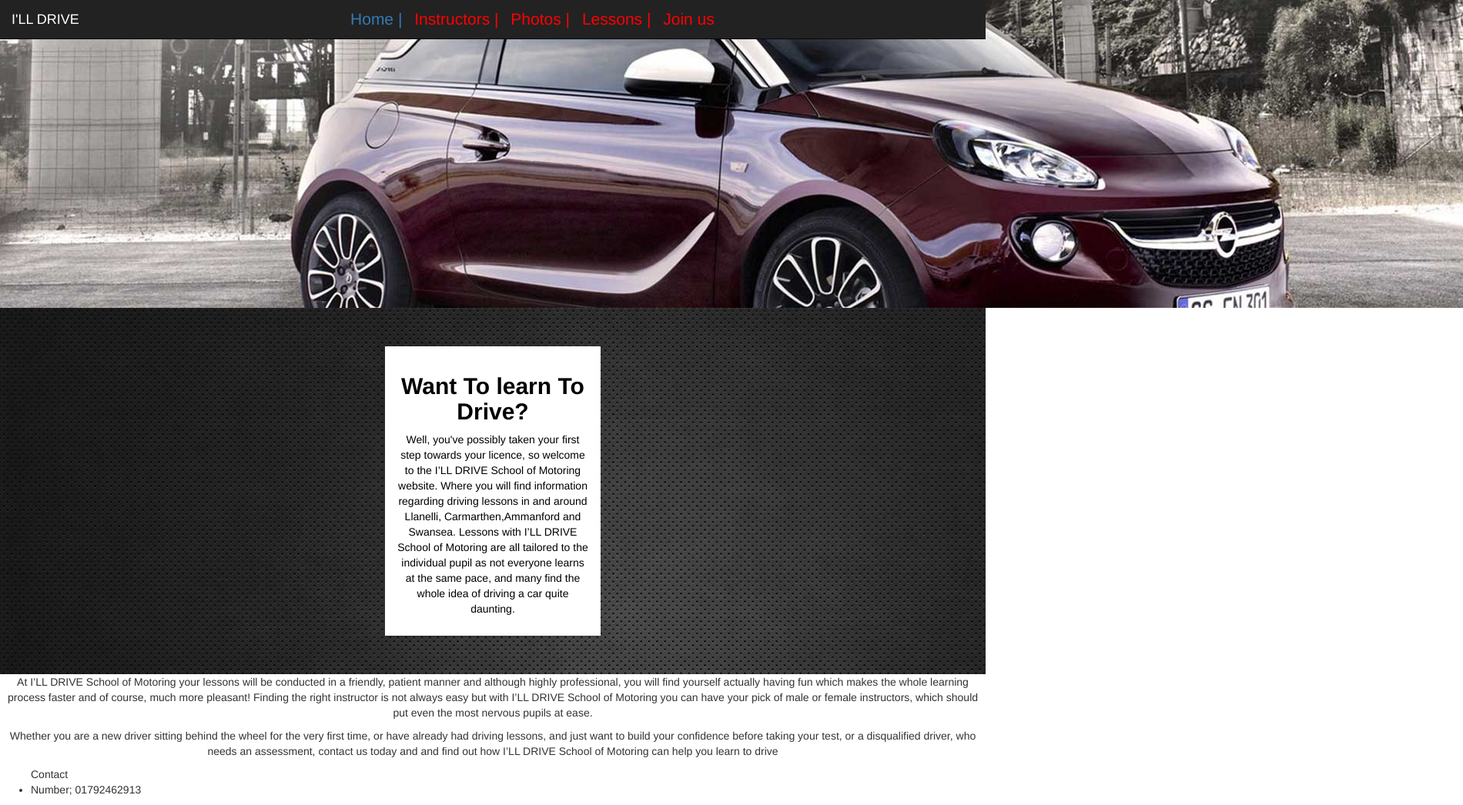
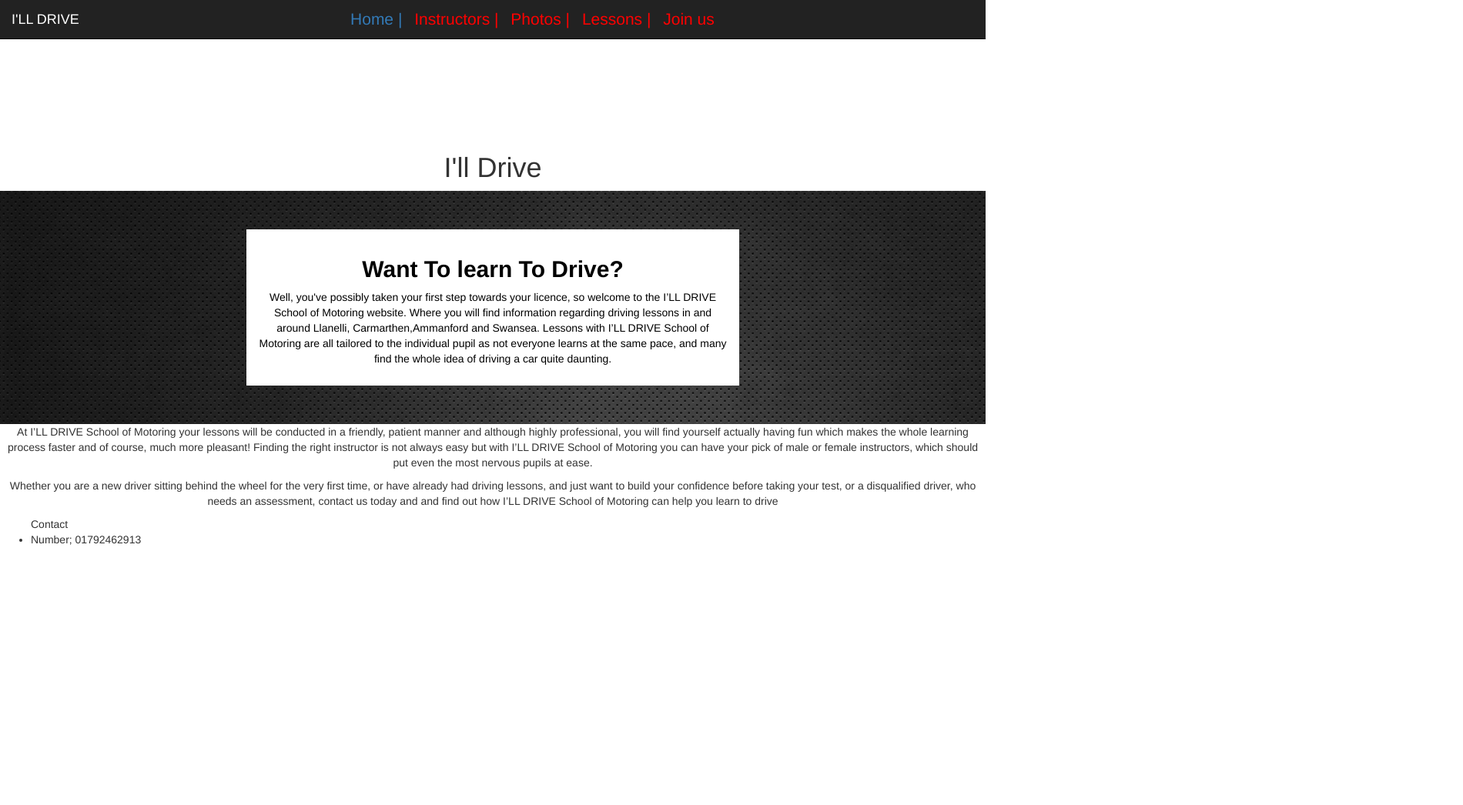
Before and after one commit to rossman1996/205CDE, a plain HTML site: page Workspace/Homepage.html in a window 1280 px wide. Shown: the whole page at 77% size, 1900 px wide, since content can reach past the window. After the commit the page ends 800 px from the top, so only its background shows below. Drawn offline with nearby package versions, Linux system fonts and the light colour scheme.

Commit message:
Fixed server failure

```diff
--- a/Workspace/Homepage.html
+++ b/Workspace/Homepage.html
@@ -27,24 +27,15 @@
                         <li> Lessons  | </li>
                         <li> Join us</li>
             </div>
-              <!--<div class="container">-->
-              <!--  <button type="button" class="btn btn-default navbar-btn" id="navbtn">Home</button>-->
-              <!--  <button type="button" class="btn btn-default navbar-btn" id="navbtn"> about</button>-->
-              <!--  <button type="button" class="btn btn-default navbar-btn" id="navbtn" >contact</button>-->
-              <!--  <button type="button" class="btn btn-default navbar-btn" id="navbtn" >map</button>-->
-              <!--</div>-->
-            </nav>
-        <!--<div class = "header">-->
-        <!--        <img src ="Resources/images/corner logo.png" alt= "logo">-->
-        <!--        <p id="Home">Home</p>-->
-        <!--        <p id="about">About</p>-->
-        <!--        <p id="contact">Contact Us</p>-->
-        <!--        <p id="map">Map</p>-->
-        <!--    </div>-->
-        <img src ="Resources/images/banner.jpg" alt="banner" id="banner">
+        </nav>
+        <header>
+            <div id = "head">
+                <h1 style="text-align: center; padding-top: 10vw;"> I'll Drive</h1>
+            </div>
+        </header>
         <section>
-            <div class = "box">
-                <h2> Want To learn To Drive?</h2>
+            <div class = "box" style= "width: 50vw; margin:0 auto;">
+                <h2 > Want To learn To Drive?</h2>
                 <p>Well, you've possibly taken your first step towards your licence,
                 so welcome to the I’LL DRIVE School of Motoring website. Where you will find information
                 regarding driving lessons in and around Llanelli, Carmarthen,Ammanford and Swansea.
@@ -53,19 +44,15 @@
                 car quite daunting.</p>
             </div>
         </section>
-        <aside>
             <p>At I’LL DRIVE School of Motoring your lessons will be conducted in a friendly,
             patient manner and although highly professional, you will find yourself actually
             having fun which makes the whole learning process faster and of course, much more pleasant!
             Finding the right instructor is not always easy but with I’LL DRIVE School of Motoring you
             can have your pick of male or female instructors, which should put even the most nervous pupils at ease.</p>
-        </aside>
-        <article>
             <p>Whether you are a new driver sitting behind the wheel for the very first time, or have already had
             driving lessons, and just want to build your confidence before taking your test, or a disqualified driver,
             who needs an assessment, contact us today and and find out how I’LL DRIVE School of Motoring can help you
             learn to drive</p>
-        </article>
         <footer>
             <ul> Contact
                 <li> Number; 01792462913</li>
--- a/Workspace/css/homepage.css
+++ b/Workspace/css/homepage.css
@@ -19,15 +19,15 @@ p{
     font-size: 150%;
     margin-top: 10px;
 }
-
+#head{
+    padding-top: 50px;
+}
 section{
     text-align: center;
     margin-top: 0px;
     background-color: #808080;
     padding-top: 50px;
     padding-bottom: 50px;
-    padding-left: 500px;
-    padding-right: 500px;
     color:black;
     background-image: url("Capture.PNG");
 }
@@ -42,4 +42,18 @@ h2{
     font-weight:Bold;
     text-align: center;
 }
+
+/*.header{*/
+/*    background: url("image.JPG") no-repeat top center fixed;*/
+/*    background-size: cover;*/
+/*    margin: 0;*/
+/*    padding: 0;*/
+/*    height: 100%;*/
+/*    width: 100%;*/
+
+/*} */
 /* a:link,hover,visted *\
+
+body{
+
+}
```
Also changed, not shown: Workspace/css/banner.jpg (added).
